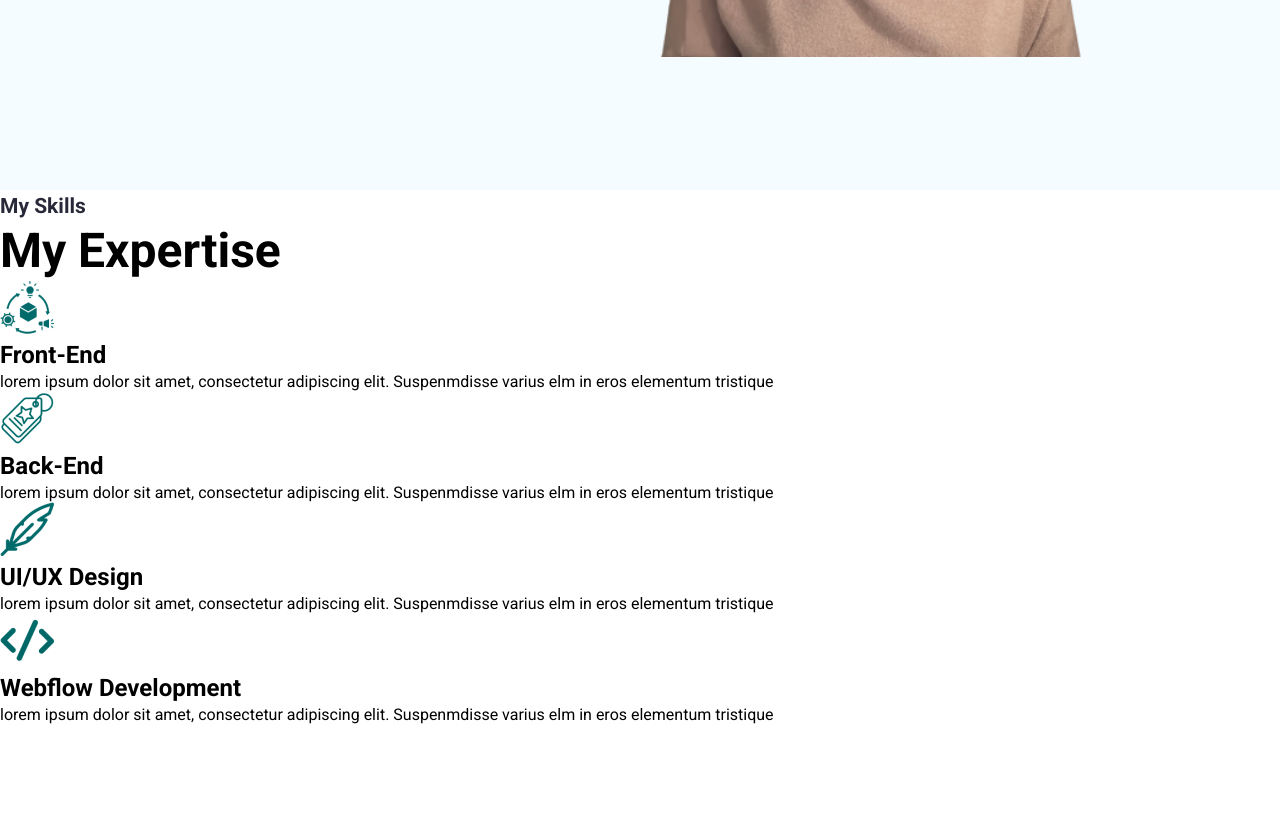
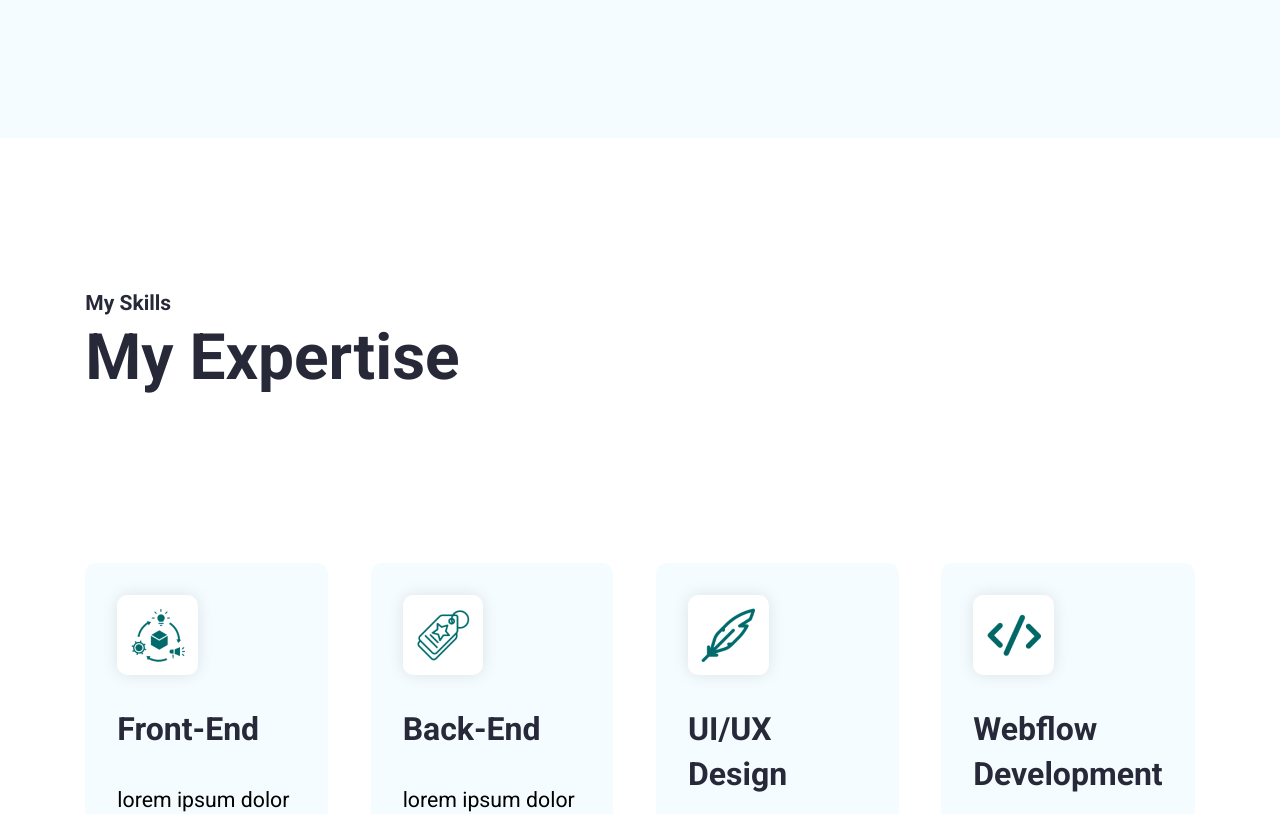
Before and after one commit to ellen3128/portfolio_updated, a React (Create React App) app: page / in a window 1280 px wide. Shown: the part 560-1374 px from the top of the page. Before the commit the page ends 1284 px from the top, so only its background shows below. Built offline with nearby package versions, Linux system fonts and the light colour scheme.

Commit message:
skills section updated and styled

```diff
--- a/src/App.css
+++ b/src/App.css
@@ -241,3 +241,82 @@
   width: 80%;
   height: 80%;
 }
+
+/* skills section */
+
+.skills--section {
+  display: flex;
+  padding: 149.33px 85.33px;
+  flex-direction: column;
+  justify-content: center;
+  align-items: flex-start;
+  gap: 166.667px;
+}
+
+.skills--section--heading {
+  color: var(--heading-color);
+  font-size: 64px;
+  font-weight: 700;
+  line-height: 77px;;
+}
+
+.skills--section--container {
+  display: grid;
+  justify-content: center;
+  align-items: flex-start;
+  gap: 42.6px;
+  grid-template-columns: repeat(4, 1fr);
+}
+
+.skills--section--card {
+  display: flex;
+  padding: 32px;
+  flex-direction: column;
+  align-items: flex-start;
+  gap: 32px;
+  flex: 1 0 0;
+  border-radius: 10.6px;
+  background: var(--bg-shade);
+  min-height: 250px;
+}
+
+.skills--section--card:hover {
+  border-bottom: 4px solid var(--primary);
+}
+.skills--section--card:hover .skills--section--description{
+  color: var(--darkblue);
+}
+
+.skills--section--img {
+  display: flex;
+  padding: 13.3px;
+  justify-content: center;
+  align-items: center;
+  gap: 13.3px;
+  border-radius: 10.6px;
+  background: #fff;
+  box-shadow: 0 0 16px 0 rgba(0, 0, 0, 0.1);
+}
+
+.skills--section--card--content {
+  display: flex;
+  flex-direction: column;
+  align-items: flex-start;
+  gap: 32px;
+  align-self: stretch;
+}
+
+.skills--section--title {
+  color: var(--heading-color);
+  font-size: 32px;
+  font-weight: 700;
+  line-height: 45px;
+}
+
+.skills--section--description {
+  color: var(--black);
+  font-size: 21.3px;
+  font-style: normal;
+  font-weight: 400;
+  line-height: 32px;;
+}
--- a/src/Pages/Home/HeroSection.jsx
+++ b/src/Pages/Home/HeroSection.jsx
@@ -17,7 +17,7 @@
                 <button className="btn btn-primary">Get In Touch</button>
             </div>
             <div className="hero--section--img">
-                <img src="./img/hero_img3.png" alt="Hero Section" />
+                <img src="./img/hero_img4.png" alt="Hero Section" />
             </div>
         </section>
     )
```
Also changed, not shown: public/img/hero_img4.png (added).
